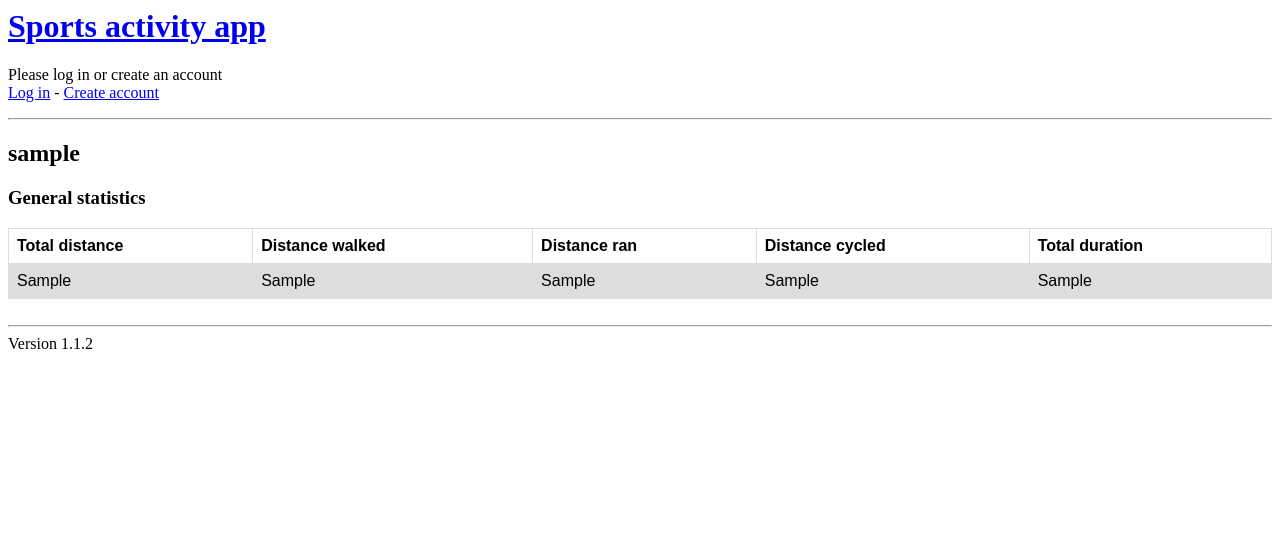
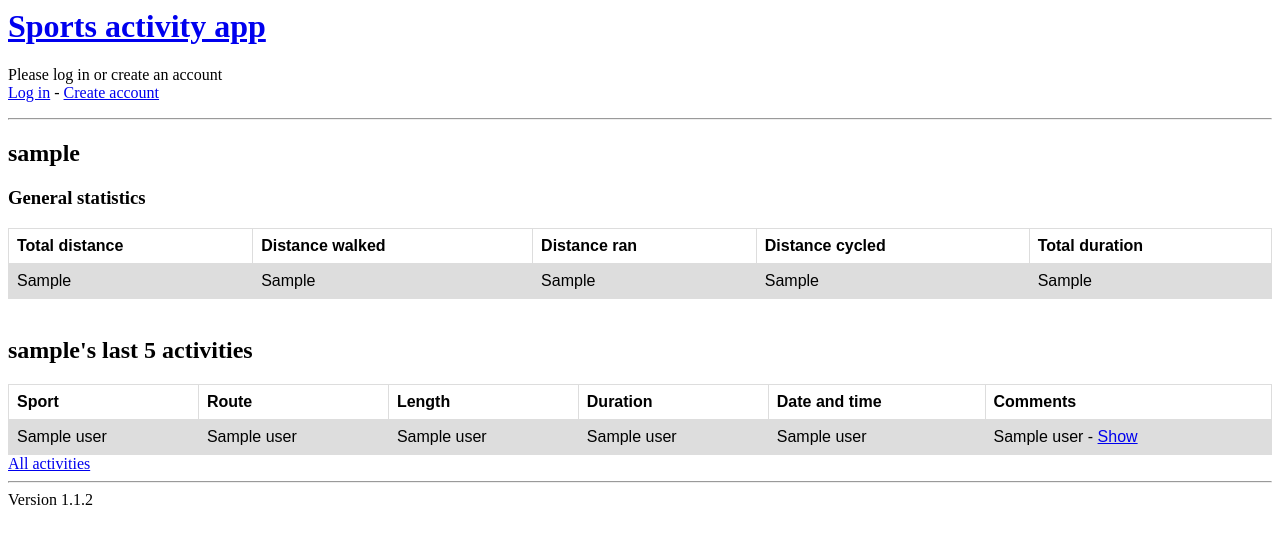
Before and after one commit to samulioll/lenkkeilysovellus, a Flask app: template templates/user_overview.html in a window 1280 px wide. Shown: the top 544 px of the page. Run offline with Flask 3, Linux system fonts and the light colour scheme; the template is opened without the code that fills it: most values are stand-ins (such as "Sample title", 1, 10 or a date in 2020).

Commit message:
added all activities to user profiles

```diff
--- a/services/handlers/users.py
+++ b/services/handlers/users.py
@@ -63,6 +63,12 @@ def is_public(user_id):
     result = db.session.execute(sql, {"user_id": user_id})
     if result:
         return result.fetchone()[0]
+    return False
+
+
+def verify_view_right(user_id):
+    if is_public(user_id) or session["user_id"] == user_id:
+        return True
     return False
 
 
--- a/templates/dashboard.html
+++ b/templates/dashboard.html
@@ -45,7 +45,7 @@
 {% else %}
 <p>You don't have any recorded activities yet.</p>
 {% endif %}
-<a href="/add_activity">Add activity</a> - <a href="/all_activities">All activities</a><br>
+<a href="/add_activity">Add activity</a> - <a href="/user/{{session.user_id}}/all_activities">All activities</a><br>
 <h2>Last 5 activities by users in your groups</h2>
 {% if groups_list %}
 <table>
--- a/templates/user_overview.html
+++ b/templates/user_overview.html
@@ -66,7 +66,34 @@
         <td>{{user_overview[4]}}</td>
     </tr>
 </table><br>
+<h2>{{username}}'s last 5 activities</h2>
+{% if user_list %}
+<table>
+    <tr>
+        <th>Sport</th>
+        <th>Route</th>
+        <th>Length</th>
+        <th>Duration</th>
+        <th>Date and time</th>
+        <th>Comments</th>
+    </tr>
+    {% for activity in user_list %}
+    <tr>
+        <td>{{activity[1]}}</td>
+        <td>{{activity[2]}}</td>
+        <td>{{activity[3]}}</td>
+        <td>{{activity[4]}}</td>
+        <td>{{activity[5]}}</td>
+        <td>{{activity[6]}} - <a href="/activity/{{activity[0]}}/activity_comments">Show</a></td>
+    </tr>
+    {% endfor %}
+</table>
+{% else %}
+<p>{{username}} doesn't have any recorded activities yet.</p>
+{% endif %}
 {% if session.username == username %}
-<a href="/add_activity">Add activity</a> - <a href="/all_activities">All activities</a><br>
+<a href="/add_activity">Add activity</a> - <a href="/user/{{user_id}}/all_activities">All activities</a><br>
+{% else %}
+<a href="/user/{{user_id}}/all_activities">All activities</a><br>
 {% endif %}
 {%endblock %}
```
Also changed, not shown: routes.py (+17 -12 lines), services/handlers/activities.py (+4 -4 lines).
